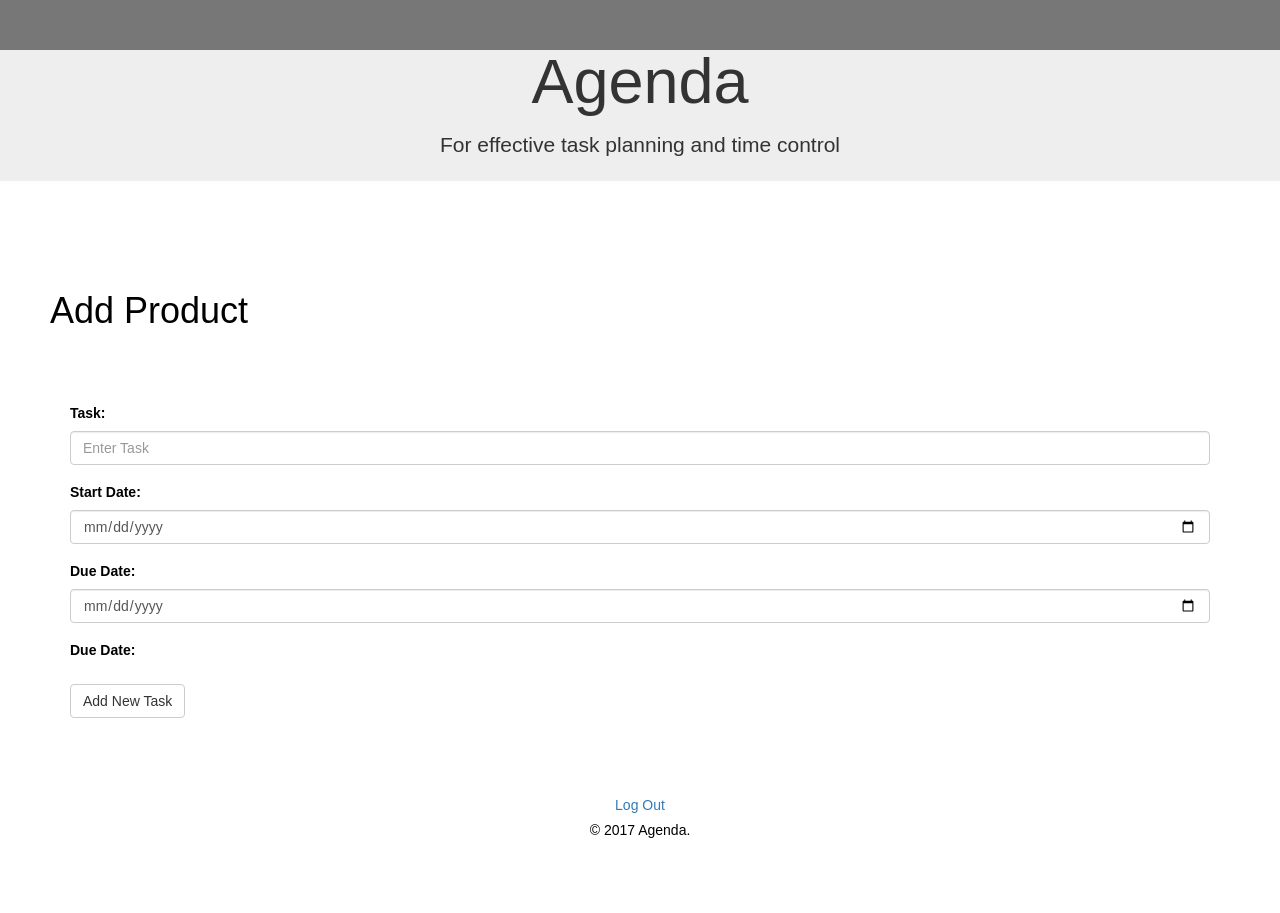
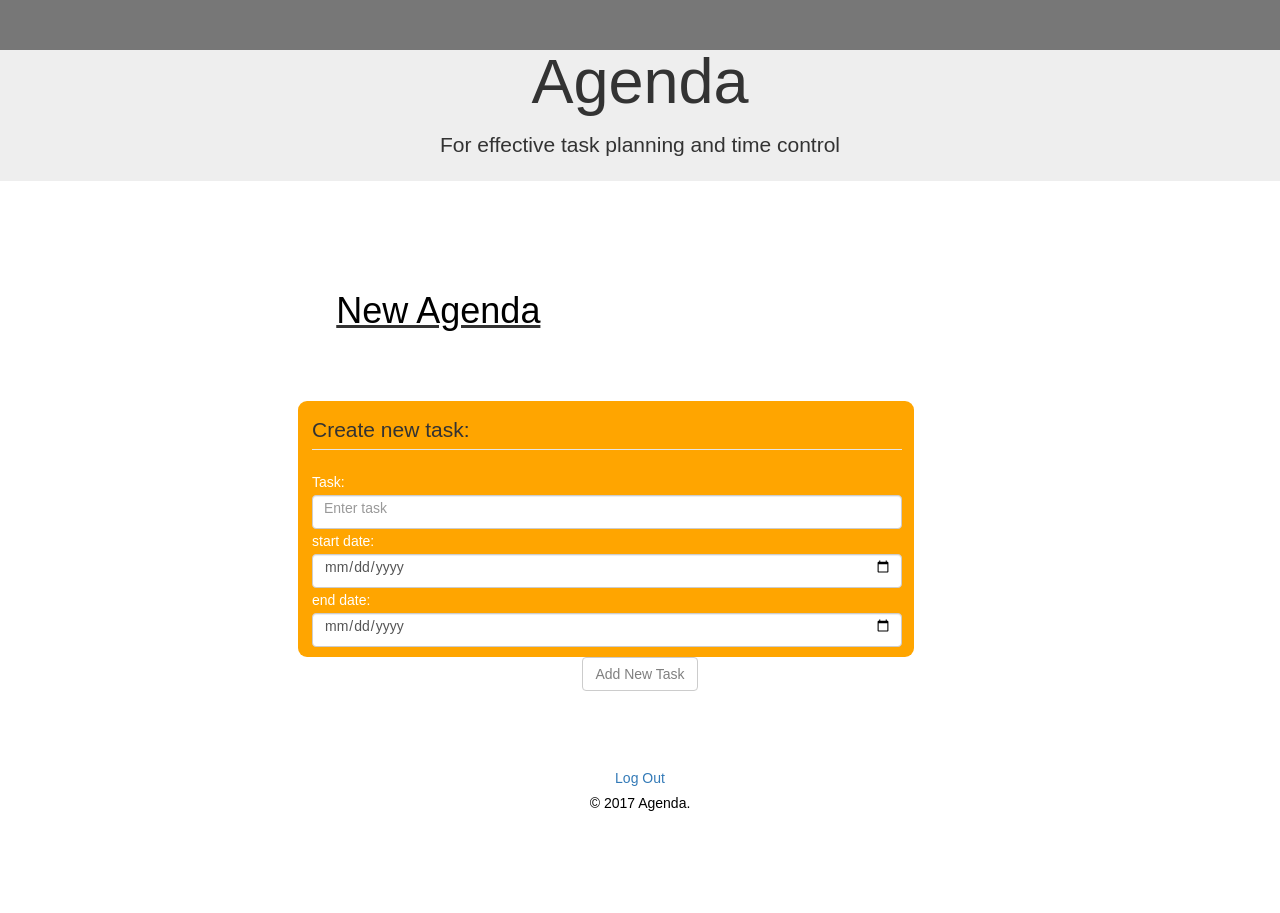
Before and after one commit to rb496/finalproject, a PHP site: page /new2/addtask.php in a window 1280 px wide. After the commit the page ends 811 px from the top, so only its background shows below. Run offline with PHP 8.4, Linux system fonts and the light colour scheme; some libraries are stand-ins or nearby versions.

Commit message:
changed color and frame

```diff
--- a/new2/addtask.php
+++ b/new2/addtask.php
@@ -6,34 +6,31 @@
   <div id="about" class="container-fluid">
     <div class="row">
       <div class="col-sm-8">
-        <h1 style="color:black">Add Product</h1>
+     <u><center><h1 style="color:Black">New Agenda</h1></center></u>
       </div>
     </div>
   </div>
 
-  <div class="container" style="color:black">
+  <div class="container" style="color:orange">
     <form method="post" action="index.php" >
       <div class="form-group">
-        <label>Task:</label>
-        <input type="text" name="task" class="form-control" id="task" placeholder="Enter Task">
-      </div>
-      <div class="form-group">
-        <label>Start Date:</label>
-        <input type="date" name="createddate" class="form-control" id="createddate" >
-      </div>
-      <div class="form-group">
-        <label>Due Date:</label>
-        <input type="date" name="duedate" class="form-control" id="duedate">
-      </div>
-      <div class="form-group">
-        <label>Due Date:</label>
+      <div style="width: 54%;position: relative;right: -20%;background: orange ;padding: 10px 12px 10px 14px;color: #fff;border-radius: 9px;">
+<form >
+<fieldset>
+    <legend>Create new task:</legend>
+    Task:<br>
+        <input type="text" name="task" value="" style="padding: 4px 9px 12px 11px" class="form-control" id="task" placeholder="Enter task">
+        start date:<br>
+        <input type="date" name="createddate"  value="" style="padding: 4px 9px 12px 11px" class="form-control" id="createddate" >
+        end date:<br>
+        <input type="date" name="duedate"  value="" style="padding: 4px 9px 12px 11px" class="form-control" id="duedate">
         <input type="hidden" name="action" class="form-control" value="add_task">
-      </div>
-      <div class="form-group">
-        <input type="submit" value="Add New Task" class="btn btn-default" />
-      </div>
-    </form>
-  </div>
+        </div>
+    <div class="form-group">
+   <b><center><input type="submit" value="Add New Task" style="color:grey" class="btn btn-default" /></center></b>
+    </div>
+   </form>
+</div>
 
 </body>
 </html>
```
